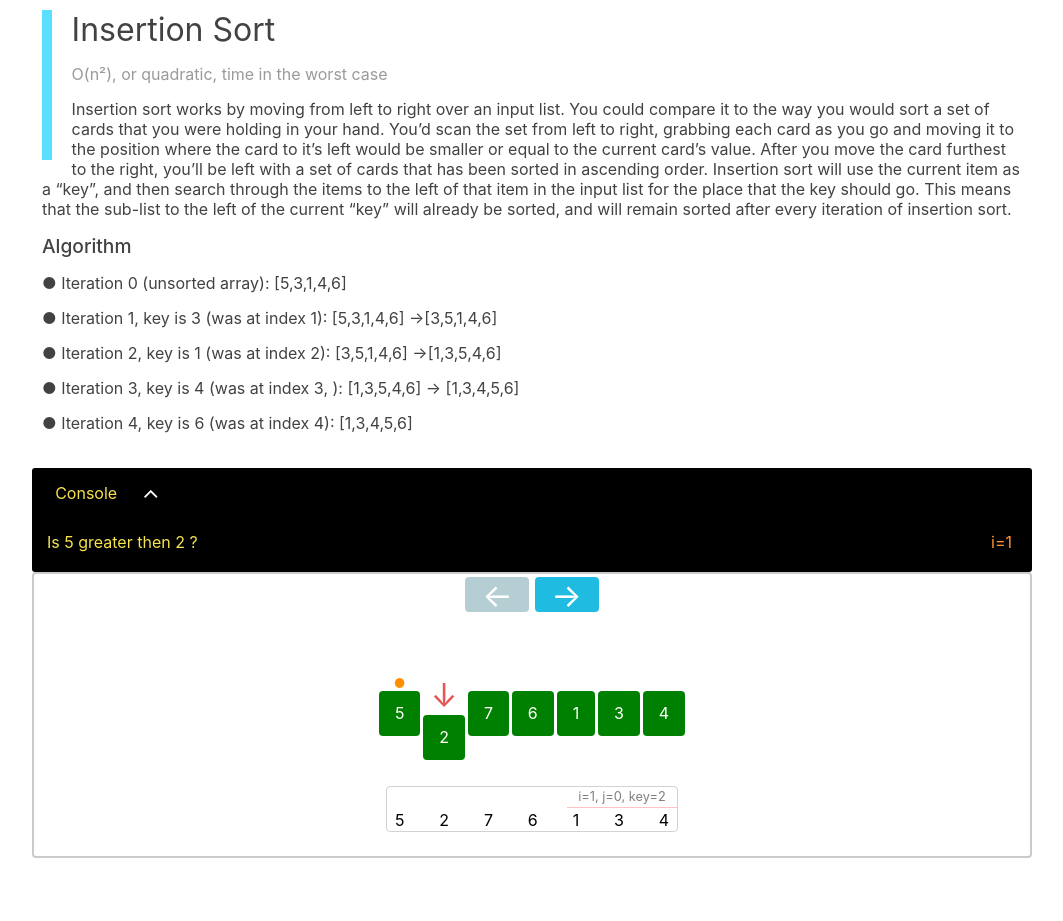
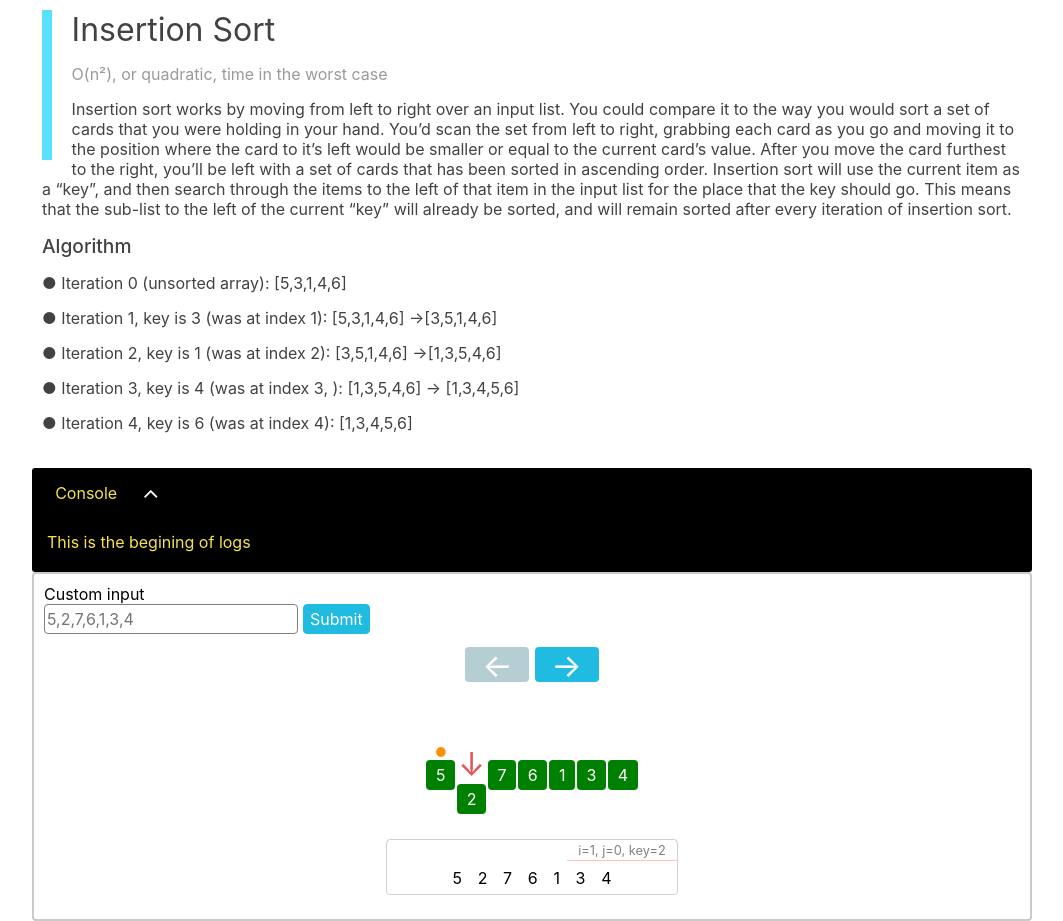
Before and after one commit to AlexFox1777/TypeScript-Handbook, a React app: page / in a window 1280 px wide. Shown: the whole page, without its empty margins (108-1171 px from the left). Before the commit the page ends 858 px from the top, so only its background shows below. Built offline with nearby package versions, Linux system fonts and the light colour scheme.

Commit message:
form for custom input

```diff
--- a/package.json
+++ b/package.json
@@ -20,10 +20,12 @@
   },
   "homepage": "https://github.com/AlexFox1777/DS#readme",
   "dependencies": {
+    "formik": "^2.1.4",
     "react": "^16.13.1",
     "react-dom": "^16.13.1",
     "styled-components": "^5.1.1",
-    "styled-normalize": "^8.0.7"
+    "styled-normalize": "^8.0.7",
+    "yup": "^0.29.1"
   },
   "devDependencies": {
     "@babel/core": "^7.10.3",
@@ -35,6 +37,7 @@
     "@types/react": "^16.9.38",
     "@types/react-dom": "^16.9.8",
     "@types/styled-components": "^5.1.0",
+    "@types/yup": "^0.29.3",
     "babel-loader": "^8.1.0",
     "babel-plugin-styled-components": "^1.10.7",
     "clean-webpack-plugin": "^3.0.0",
--- a/src/components/contexts/displayContext.tsx
+++ b/src/components/contexts/displayContext.tsx
@@ -2,10 +2,12 @@ import React, { useState } from "react";
 import { createContext, FunctionComponent } from "react";
 type Props = {
     displayData: [string, string];
-    setDisplayData: (display: [string, string]) => void;
-    displayHistory: [[string, string]];
+    setDisplayData: (display: [string, string] | undefined) => void;
+
+    displayHistory: Array<[string, string]> | undefined;
     pushDisplayHistory: (newData: [string, string]) => void;
     popDisplayHistory: () => void;
+
     inputData: Array<number>;
     setInputData: (input: Array<number>) => void;
 };
@@ -16,17 +18,22 @@ export const Consumer = DisplayContext.Consumer;
 export const DisplayProvider: FunctionComponent = ({ children }) => {
     const [displayData, setDisplay] = useState<[string, string]>(["", ""]);
     const [inputData, setInput] = useState<Array<number>>([]);
-    const [displayHistory, setDisplayHistory] = useState<[["", ""]]>([
-        ["", ""],
-    ]);
 
-    const setDisplayData = (display: [string, string]) => setDisplay(display);
+    const [displayHistory, setDisplayHistory] = useState<
+        Array<[string, string]> | undefined
+    >();
+
+    const setDisplayData = (display: [string, string] | undefined) =>
+        display && setDisplay(display);
     const setInputData = (input: Array<number>) => setInput(input);
 
     const pushDisplayHistory = (newData: [string, string]) =>
-        setDisplayHistory((prev) => [newData, ...prev]);
+        setDisplayHistory((prev) => (prev ? [newData, ...prev] : [newData]));
+
     const popDisplayHistory = () =>
-        setDisplayHistory((prev) => [...prev?.slice(1, prev.length)]);
+        setDisplayHistory((prev) =>
+            prev ? [...prev?.slice(1, prev.length)] : undefined
+        );
 
     return (
         <Provider
--- /dev/null
+++ b/src/components/inputForm/InputForm.tsx
@@ -0,0 +1,113 @@
+import React, { FunctionComponent, useContext, useEffect } from "react";
+import { withFormik, Field, Form, FormikProps } from "formik";
+import * as Yup from "yup";
+import { DisplayContext } from "../contexts/DisplayContext";
+import styled from "styled-components";
+import Typography from "../typography/Typography";
+
+type FormValues = {
+    numbers: string;
+};
+
+const InnderForm: FunctionComponent<FormikProps<FormValues>> = ({
+    isSubmitting,
+    isValidating,
+    values,
+    status,
+    errors,
+    touched,
+}) => {
+    const context = useContext(DisplayContext);
+    const MIN = 8;
+
+    useEffect(() => {
+        if (values.numbers.length > 0 && isSubmitting && !errors.numbers) {
+            let nms = isSubmitting
+                ? values.numbers.split(",").map((item, index) => parseInt(item))
+                : [];
+            console.log("nms ", nms, " smb ", isSubmitting);
+            context?.setInputData(nms.length > MIN ? nms.slice(0, MIN) : nms);
+        }
+    }, [isSubmitting]);
+
+    return (
+        <Root>
+            {/* <Typography variant="h3">Custom input</Typography> */}
+            <Form className="form">
+                <label className="label" htmlFor="nms">
+                    Custom input{" "}
+                    <Typography color="red">{errors.numbers}</Typography>
+                    <Field
+                        id="nms"
+                        className={`field ${
+                            touched.numbers && errors.numbers && " error"
+                        }`}
+                        name="numbers"
+                        placeholder="5,2,7,6,1,3,4"
+                    ></Field>
+                </label>
+                <button className="btn" type="submit">
+                    Submit
+                </button>
+            </Form>
+        </Root>
+    );
+};
+
+const Root = styled.div`
+    /* margin: 10px; */
+    display: flex;
+    justify-content: flex-start;
+    width: 100%;
+
+    .form {
+        display: flex;
+        align-items: flex-end;
+        margin: 10px;
+    }
+    .label {
+        cursor: pointer;
+        display: flex;
+        flex-direction: column;
+    }
+    .field {
+        height: 30px;
+        border: 1px solid #808080;
+        border-radius: 4px;
+    }
+    .error {
+        border: 1.3px solid red;
+    }
+    .btn {
+        margin: 0 5px;
+        cursor: pointer;
+        height: 30px;
+        background: #20bbe0;
+        color: white;
+        border: 1px solid #20bbe0;
+        outline: none;
+        border-radius: 4px;
+        &:hover {
+            background: #0a91b1;
+        }
+    }
+`;
+
+type FormProps = {
+    initialNumbers?: string;
+};
+const InputForm = withFormik<FormProps, FormValues>({
+    mapPropsToValues: (props) => ({
+        numbers: props.initialNumbers || "",
+    }),
+    validationSchema: Yup.object().shape({
+        numbers: Yup.string().max(26).required(),
+    }),
+    handleSubmit(values, { resetForm, setStatus, setSubmitting }) {
+        // setSubmitting(true);
+        // setStatus({ success: true });
+        resetForm();
+    },
+})(InnderForm);
+
+export default InputForm;
--- a/src/components/number-holder/NumberHolder.tsx
+++ b/src/components/number-holder/NumberHolder.tsx
@@ -55,7 +55,7 @@ const Root = styled.div<RootProps>`
     .number-box {
         background: ${(props) => (props.history ? "" : "green")};
         padding: ${(props) =>
-            props.history ? "0 1rem 0 1rem" : "0.8rem 1rem 0.8rem 1rem"};
+            props.history ? "0.3rem 0.4rem" : "0.3rem 0.6rem"};
         border-radius: 4px;
     }
 `;
--- a/src/components/sorting/iterative_sorting/insertion_sort/InsertionSort.tsx
+++ b/src/components/sorting/iterative_sorting/insertion_sort/InsertionSort.tsx
@@ -8,6 +8,8 @@ import NumberHolder from "../../../number-holder/NumberHolder";
 import styled from "styled-components";
 import History from "../../../history/History";
 import { DisplayContext } from "../../../contexts/DisplayContext";
+import usePrevious from "../../../../hooks/usePrevious";
+import InputForm from "../../../inputForm/InputForm";
 
 type Props = {
     numbers: Array<number>;
@@ -16,37 +18,53 @@ type Props = {
 const InsertionSort: FunctionComponent<Partial<Props>> = ({
     numbers = [5, 2, 7, 6, 1, 3, 4],
 }) => {
-    const [nms, setNms] = useState(numbers);
+    const payload = useContext(DisplayContext);
+    const [nms, setNms] = useState(
+        payload?.inputData && payload.inputData.length > 0
+            ? payload.inputData
+            : numbers
+    );
     const [history, setHistory] = useState([numbers]);
     const [info, setInfo] = useState<Array<string>>([
         `i=1, j=0, key=${numbers[1]}`,
     ]);
     const [iter, setIter] = useState({ i: 1, j: 0, key: numbers[1] });
-
-    const payload = useContext(DisplayContext);
+    const iterPrevious = usePrevious(iter, iter);
 
     useEffect(() => {
-        if (iter.j >= 0 && nms[iter.j] > iter.key) {
-            payload?.setDisplayData([
-                `Is ${nms[iter.j]} greater then ${iter.key} ?`,
-                `i=${iter.i}`,
-            ]);
+        let display1 = "This is the begining of logs ",
+            display2 = " ";
+        payload?.pushDisplayHistory([display1, display2]);
+        payload?.setDisplayData([display1, display2]);
+    }, []);
+    useEffect(() => {
+        if (payload?.inputData && payload.inputData.length > 0) {
+            let nmsArr = payload.inputData;
+            setNms(nmsArr);
+            setHistory([nmsArr]);
+            setInfo([`i=1 j=0 key=${nmsArr[1]}`]);
+            setIter({ ...iter, key: nmsArr[1] });
         }
-    }, []);
+    }, [payload?.inputData]);
 
     const setDisplay = (i: number, j: number, key: number) => {
         if (j >= 0 && nms[j] > key) {
-            payload?.setDisplayData([
-                `While ${nms[j]} is greater then ${key} ==> put ${nms[j]} on ${
-                    j + 1
-                } array index`,
-                `i=${i}`,
-            ]);
+            let display1 = `While j(${
+                nms[j]
+            }) is greater then key(${key}) and (j > key) ==> put ${nms[j]} on ${
+                j + 1
+            } array index`;
+            let display2 = `i=${i}`;
+
+            payload?.pushDisplayHistory([display1, display2]);
+            payload?.setDisplayData([display1, display2]);
         } else {
             let display1 = key
-                ? `==> Put ${key} on ${j + 1} array index`
+                ? `Else ==> Put ${key} on ${j + 1} array index`
                 : "SORTED";
             let display2 = key ? `i=${i}` : "";
+
+            payload?.pushDisplayHistory([display1, display2]);
             payload?.setDisplayData([display1, display2]);
         }
     };
@@ -62,7 +80,7 @@ const InsertionSort: FunctionComponent<Partial<Props>> = ({
                 setIter({ ...iter, j: j - 1 });
                 let iterInfo = `i=${i}, j=${j - 1}, key=${key}`;
                 setInfo((prev) => [iterInfo, ...info]);
-                setDisplay(i, j - 1, key);
+                setDisplay(i, j, key);
             } else {
                 inputArr[j + 1] = key;
                 setIter({
@@ -75,7 +93,10 @@ const InsertionSort: FunctionComponent<Partial<Props>> = ({
                     ? `i=${i + 1}, j=${i}, key=${numbers[i + 1]}`
                     : "sorted";
                 setInfo((prev) => [iterInfo, ...info]);
-                setDisplay(i + 1, i, numbers[i + 1]);
+
+                numbers[i + 1]
+                    ? setDisplay(i, j, key)
+                    : setDisplay(i + 1, i, numbers[i + 1]);
             }
             setHistory((prev) => [[...inputArr], ...prev]);
         }
@@ -96,11 +117,17 @@ const InsertionSort: FunctionComponent<Partial<Props>> = ({
             setHistory((prev) => [...prev.slice(1, prev.length)]);
             setInfo((prev) => [...prev.slice(1, prev.length)]);
             setNms(lastHistory);
+
+            payload?.popDisplayHistory();
+            payload?.setDisplayData(
+                payload?.displayHistory ? payload?.displayHistory[1] : undefined
+            );
         }
     };
 
     return (
         <Root>
+            <InputForm />
             <Pannel>
                 <ArrowBtn
                     onClick={() => history.length > 1 && iBack()}
@@ -123,9 +150,9 @@ const InsertionSort: FunctionComponent<Partial<Props>> = ({
                         <NumberHolder
                             number={item}
                             state={
-                                index === iter.i
+                                index === iterPrevious.i
                                     ? "current"
-                                    : index === iter.j
+                                    : index === iterPrevious.j
                                     ? "previous"
                                     : "x"
                             }
--- a/src/hooks/usePrevious.tsx
+++ b/src/hooks/usePrevious.tsx
@@ -1,7 +1,7 @@
 import { useEffect, useRef } from "react";
 
-export default (value: any) => {
-    let ref = useRef();
+export default (value: any, init: any = undefined) => {
+    let ref = useRef(init);
     useEffect(() => {
         ref.current = value;
     });
```
Also changed, not shown: 1 other file (tests, documents, lock files or other folders).
